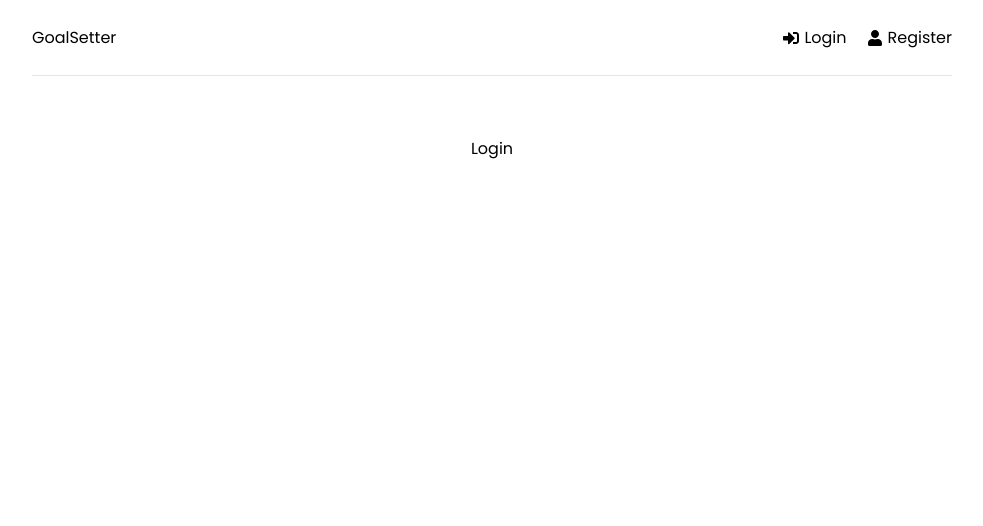
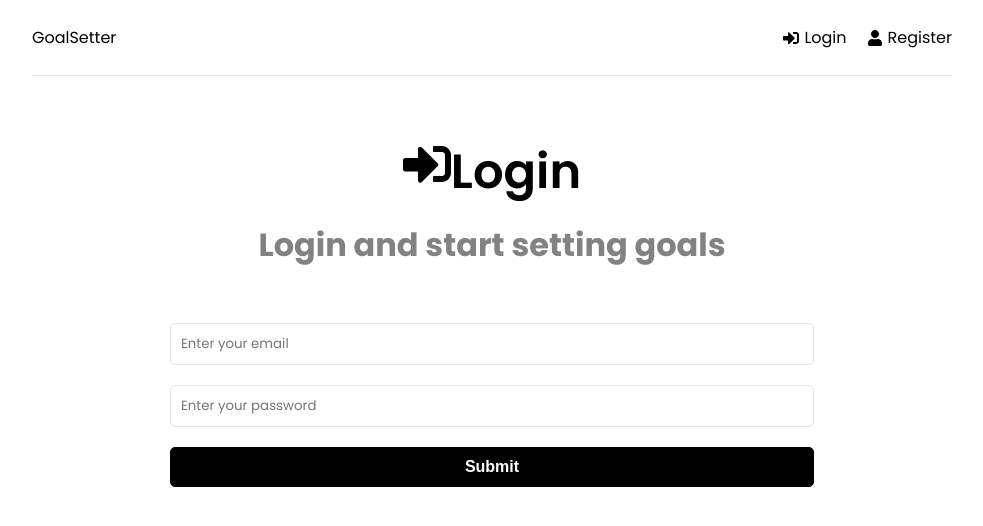
Before and after one commit to sserges/mern-tuto-tr-22, a React (Create React App) app in the folder frontend/: page /login in a window 1280 px wide. Shown: the top 526 px of the page, without its empty margins (148-1131 px from the left). Built offline with nearby package versions, Linux system fonts and the light colour scheme.

Commit message:
Login Page

```diff
--- a/frontend/src/pages/Login.jsx
+++ b/frontend/src/pages/Login.jsx
@@ -1,6 +1,64 @@
+import { useEffect, useState } from "react"
+import { FaSignInAlt } from 'react-icons/fa'
+
 function Login() {
+    const [formData, setFormData] = useState({
+        email: '',
+        password: ''
+    })
+
+    const { email, password } = formData
+
+    const onChange = (e) => {
+        setFormData((prevState) => ({
+            ...prevState,
+            [e.target.name]: e.target.value
+        }))
+    }
+
+    const onSubmit = (e) => {
+        e.preventDefault()
+    }
+
     return (
-        <div>Login</div>
+        <>
+            <section className="heading">
+                <h1>
+                    <FaSignInAlt />Login
+                </h1>
+                <p>Login and start setting goals</p>
+            </section>
+
+            <section className="form">
+                <form onSubmit={onSubmit}>
+                    <div className="form-group">
+                        <input
+                            type="email"
+                            className="form-control"
+                            id="email"
+                            name="email"
+                            value={email}
+                            placeholder="Enter your email"
+                            onChange={onChange}
+                        />
+                    </div>
+                    <div className="form-group">
+                        <input
+                            type="password"
+                            className="form-control"
+                            id="password"
+                            name="password"
+                            value={password}
+                            placeholder="Enter your password"
+                            onChange={onChange}
+                        />
+                    </div>
+                    <div className="form-group">
+                        <button type="submit" className="btn btn-block">Submit</button>
+                    </div>
+                </form>
+            </section>
+        </>
     )
 }
 
```
